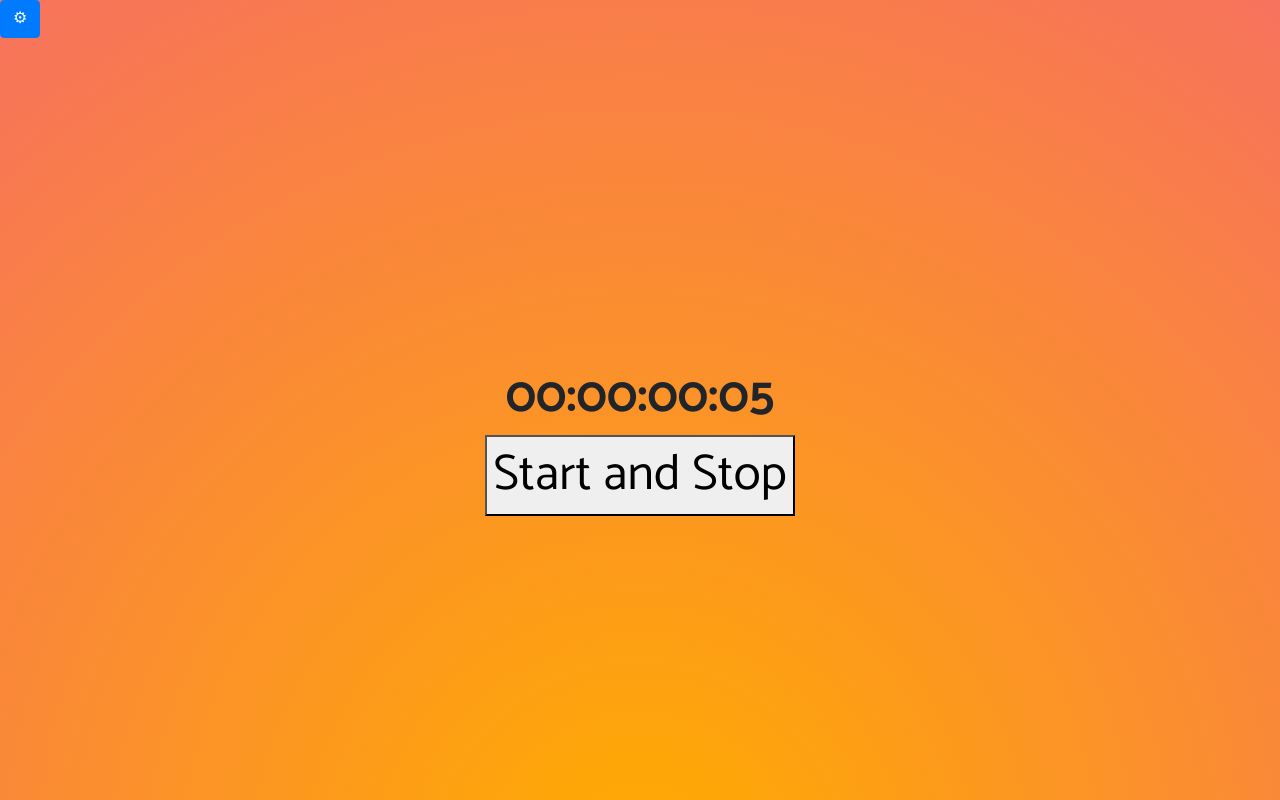
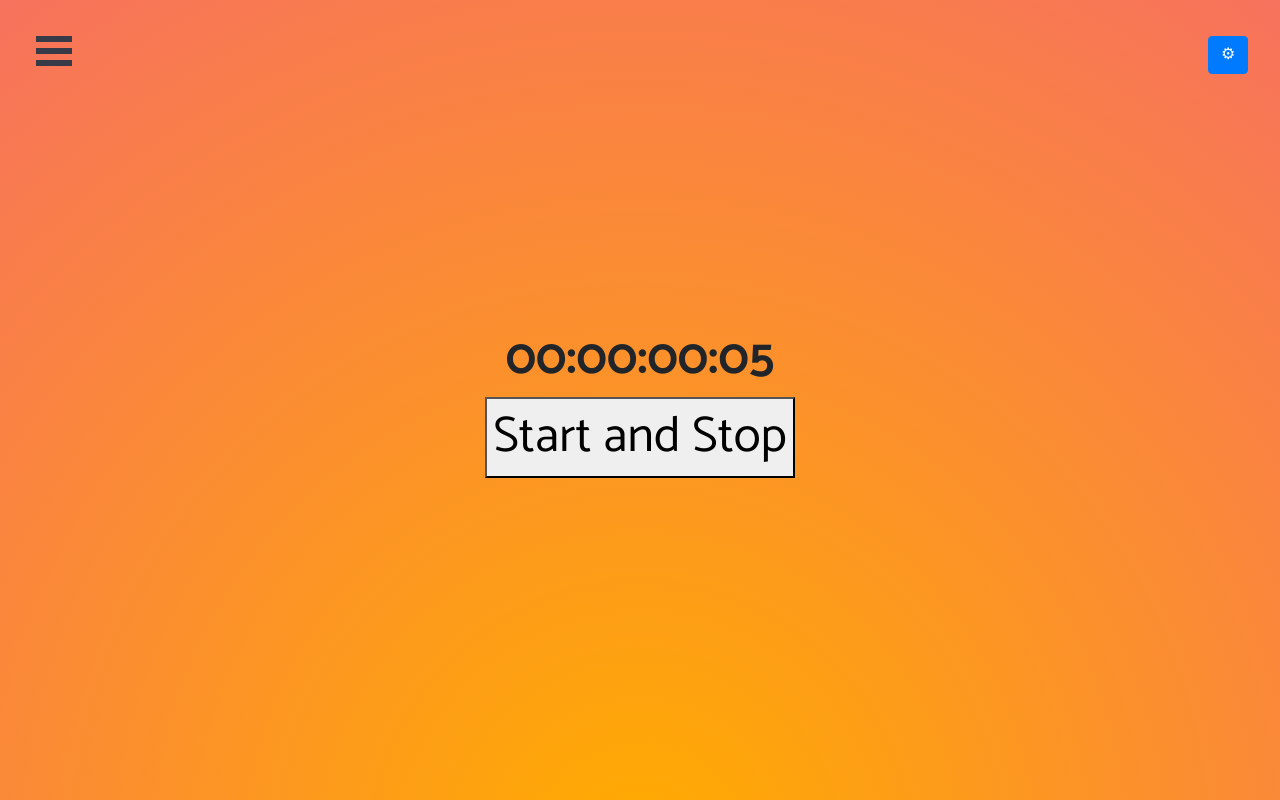
Before and after one commit to NelsonG-C/Desk-Health, a React (Create React App) app: page / in a window 1280 px wide. Shown: the top 800 px of the page. Built offline with nearby package versions, Linux system fonts and the light colour scheme.

Commit message:
styling for menu and buttons added

```diff
--- a/src/styles/styles.css
+++ b/src/styles/styles.css
@@ -16,3 +16,78 @@
   font-size: 50px;
   font-weight: bold;
 }
+
+.settings-btn {
+  float: right;
+  position: fixed;
+  width: 36px;
+  height: 30px;
+  right: 36px;
+  top: 36px;
+}
+
+.bm-burger-button {
+  position: fixed;
+  width: 36px;
+  height: 30px;
+  left: 36px;
+  top: 36px;
+}
+
+/* Color/shape of burger icon bars */
+.bm-burger-bars {
+  background: #373a47;
+}
+
+/* Color/shape of burger icon bars on hover*/
+.bm-burger-bars-hover {
+  background: #a90000;
+}
+
+/* Position and sizing of clickable cross button */
+.bm-cross-button {
+  height: 24px;
+  width: 24px;
+}
+
+/* Color/shape of close button cross */
+.bm-cross {
+  background: #bdc3c7;
+}
+
+/*
+  Sidebar wrapper styles
+  Note: Beware of modifying this element as it can break the animations - you should not need to touch it in most cases
+  */
+.bm-menu-wrap {
+  position: fixed;
+  height: 100%;
+}
+
+/* General sidebar styles */
+.bm-menu {
+  background: #373a47;
+  padding: 2.5em 1.5em 0;
+  font-size: 1.15em;
+}
+
+/* Morph shape necessary with bubble or elastic */
+.bm-morph-shape {
+  fill: #373a47;
+}
+
+/* Wrapper for item list */
+.bm-item-list {
+  color: #b8b7ad;
+  padding: 0.8em;
+}
+
+/* Individual item */
+.bm-item {
+  display: inline-block;
+}
+
+/* Styling of overlay */
+.bm-overlay {
+  background: rgba(0, 0, 0, 0.3);
+}
```
